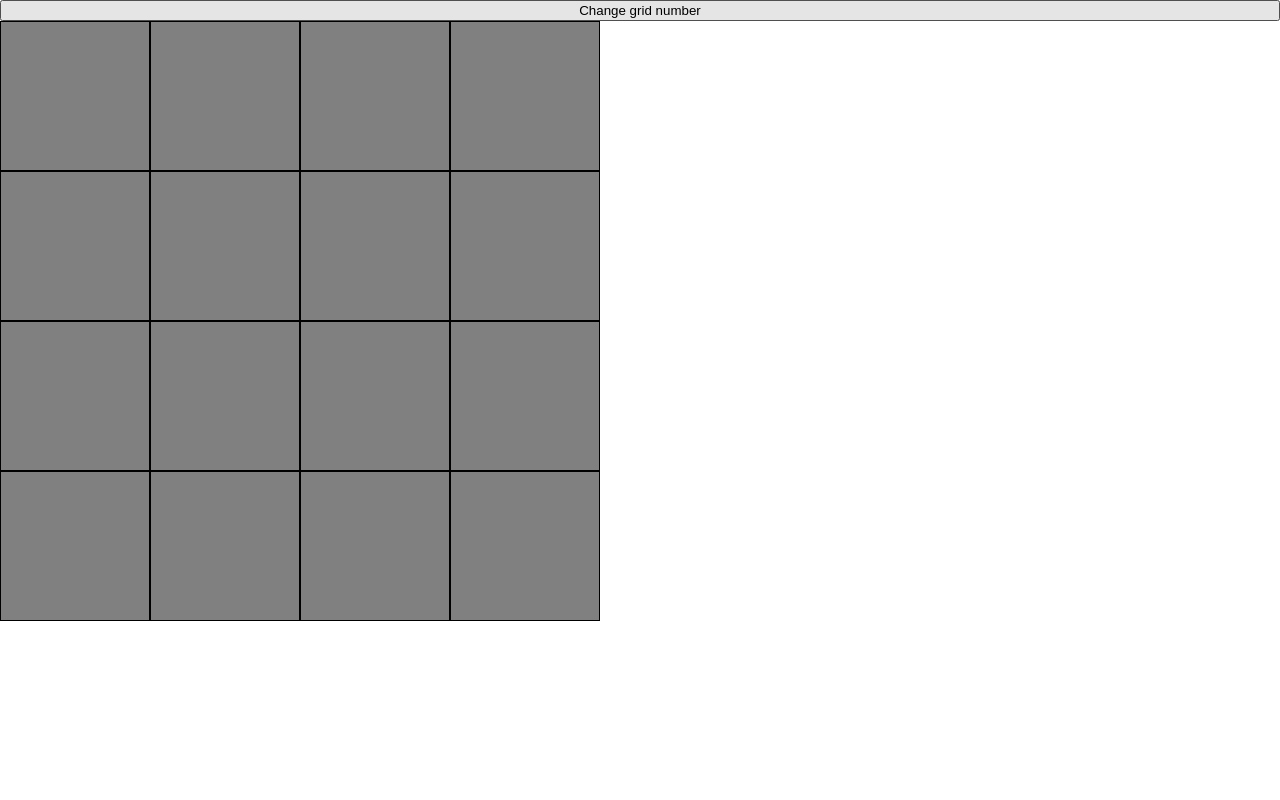
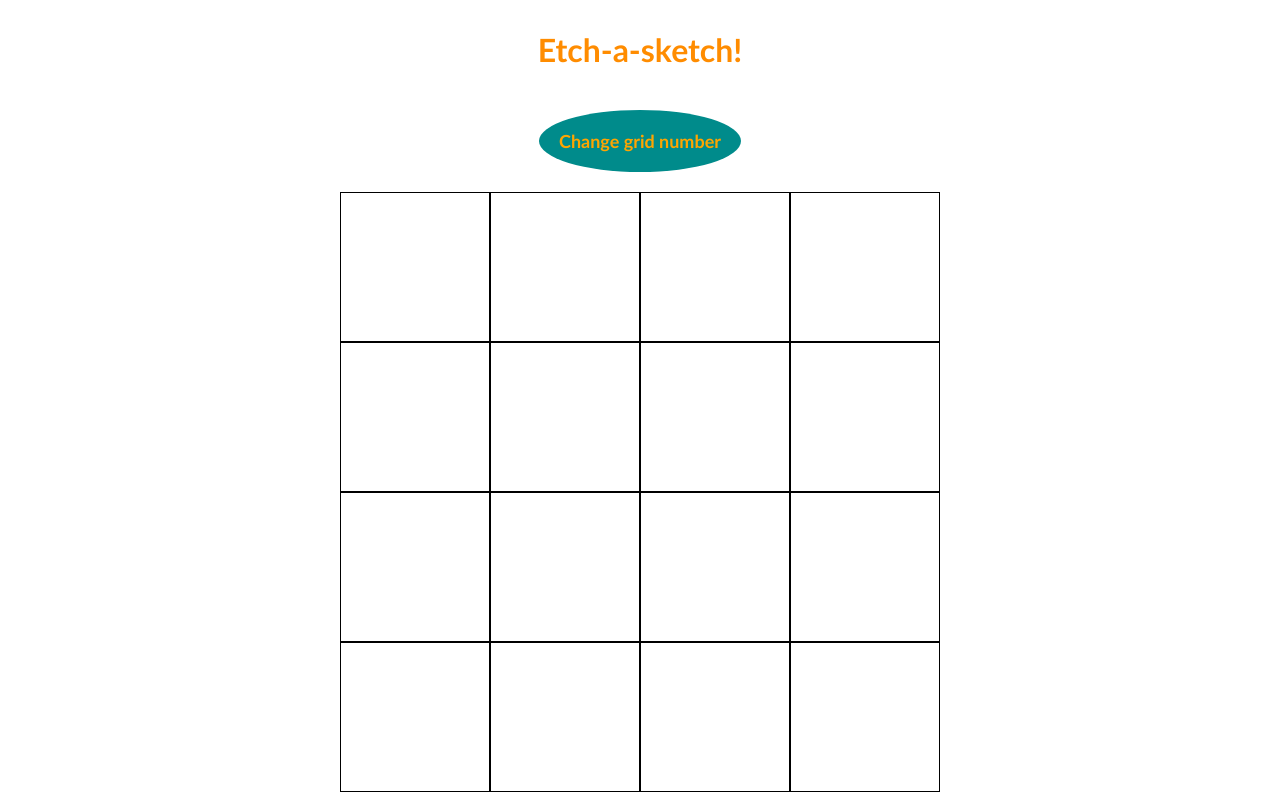
Before and after one commit to FreddieKe/etch-a-sketch, a plain HTML site: page index.html in a window 1280 px wide. Drawn offline with Linux system fonts and the light colour scheme.

Commit message:
Fix centering and styling of button and header

```diff
--- a/index.html
+++ b/index.html
@@ -7,6 +7,7 @@
     <link rel=stylesheet href="style.css">
 </head>
 <body>
+    <h1>Etch-a-sketch!</h1>
     <button id="grid-button">Change grid number</button>
     <div id="container">
     </div>
--- a/script.js
+++ b/script.js
@@ -29,8 +29,11 @@ function chooseRandomRGBA(squareOpacity) {
     let r = Math.floor(Math.random()*256);
     let g = Math.floor(Math.random()*256);
     let b = Math.floor(Math.random()*256);
-   if (squareOpacity > 0) {
-        let a = squareOpacity - 0.1;
+    let a = ""
+    if (squareOpacity > 0) {
+        a = squareOpacity - 0.1;
+    } else {
+         a = 0;
     }
     console.log(`rgb(${r},${g},${b},${a})`);
     return `rgb(${r},${g},${b},${a})`;
@@ -42,11 +45,8 @@ container.addEventListener("mouseover", (e) => {
     let hoveredBox = document.querySelector(`#${e.target.id}`);
     console.log(window.getComputedStyle(hoveredBox).opacity);
     hoveredBox.style.backgroundColor = `${chooseRandomRGBA(window.getComputedStyle(hoveredBox).opacity)}`;
-    if (hoveredBox.style.opacity != 0) {
-        hoveredBox.style.opacity = 1 - hoveredBox.style.opacity - 0.1;
-    }
-    }
-})
+    console.log(window.getComputedStyle(hoveredBox).opacity);
+    }})
 
 
 drawBoard(gridNumber);
--- a/style.css
+++ b/style.css
@@ -1,3 +1,11 @@
+* {
+    font-family: 'Trebuchet MS', 'Lucida Sans Unicode', 'Lucida Grande', 'Lucida Sans', Arial, sans-serif;
+}
+
+h1 {
+    color:darkorange
+}
+
 html, body {
     margin: 0;
     height: 100%;
@@ -7,25 +15,40 @@ body {
     display: flex;
     margin: 0;
     flex-direction: column;
+    justify-content: center;
+    align-items: center;;
 }
 
 .row {
     display: flex;
     flex-direction: row;
     flex: 1;
+    min-width: 600px;
     max-width: 600px;
 }
 
 #container {
-    flex: auto;
+    flex: 1 1 600px;
     display: flex;
     flex-direction: column;
     max-height: 600px;
+    min-width: 600px;
+    justify-content: center;
+    align-items: center;
 }
 
+button {
+    margin: 20px;
+    padding: 20px;
+    background-color: darkcyan;
+    font-weight: 800;
+    font-size: large;
+    color: orange;
+    border-radius:70%;
+    border-style:hidden;
+}
 .child {
     flex: 1;
-    background-color: grey;
     border: black solid 1px;
     opacity: 1;
 }
```
